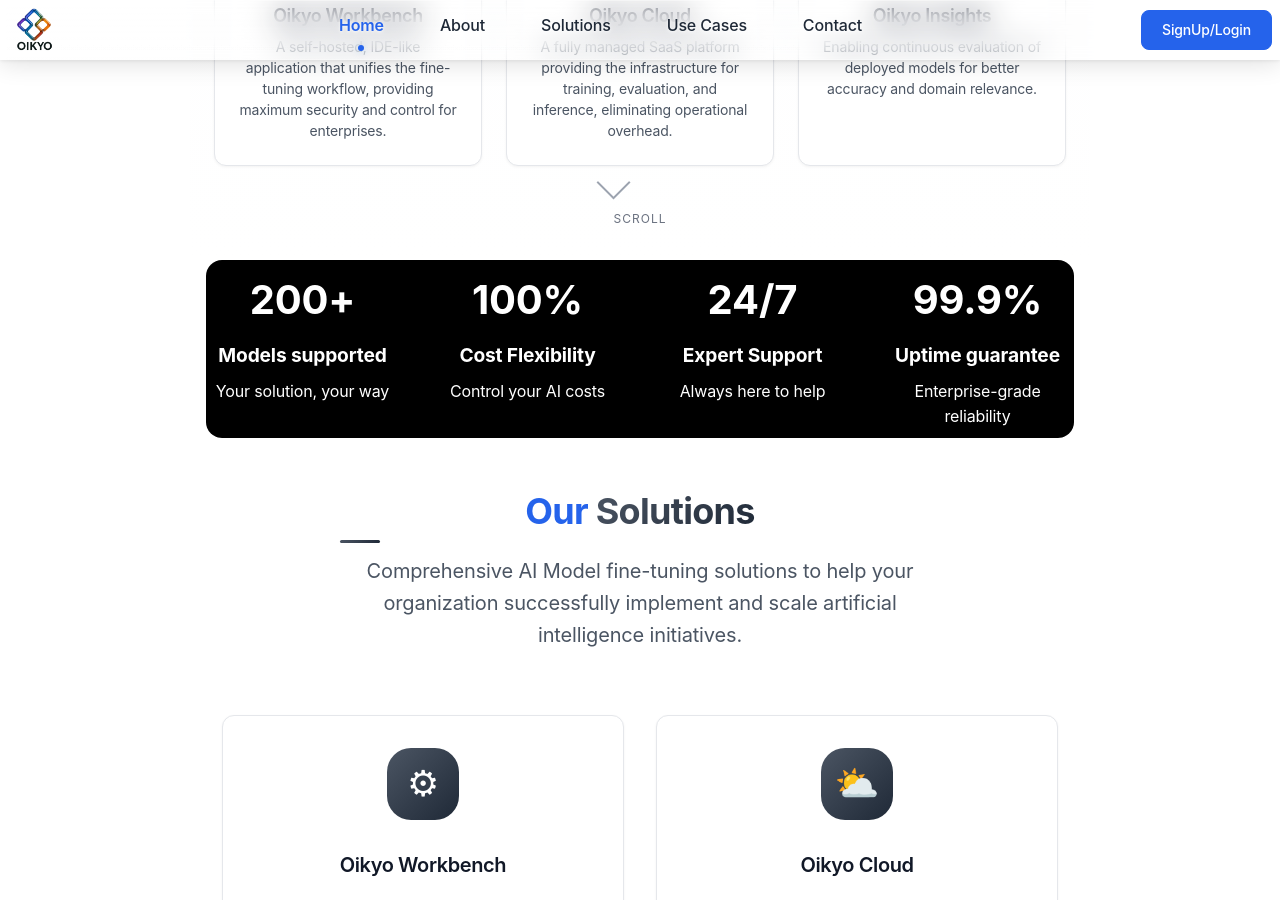
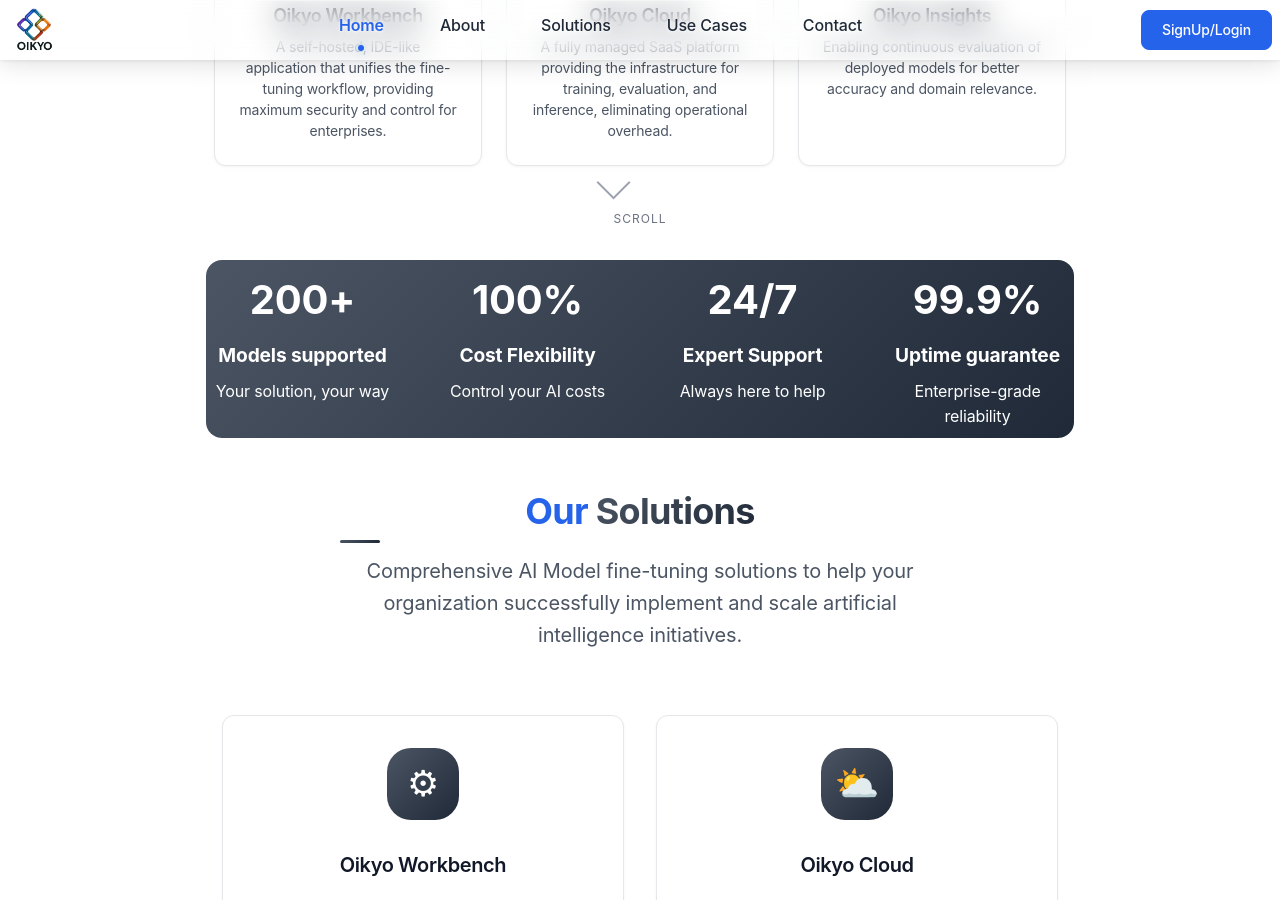
Before and after one commit to oikyoai/oikyo.ai, a Jekyll site: the page built from index.md, in a window 1280 px wide and 900 px high, scrolled down 580 px. Built offline with Jekyll 4.4.1, drawn with Linux system fonts in a browser that asks for light colours.

Commit message:
Update stats bar background to gradient

```diff
--- a/_sass/components/_stats-bar.scss
+++ b/_sass/components/_stats-bar.scss
@@ -1,5 +1,5 @@
 .stats-bar {
-  background-color: #000;
+  background: $gradient-primary;
   color: #fff;
   padding: 0.5rem 0;
   text-align: center;
```
